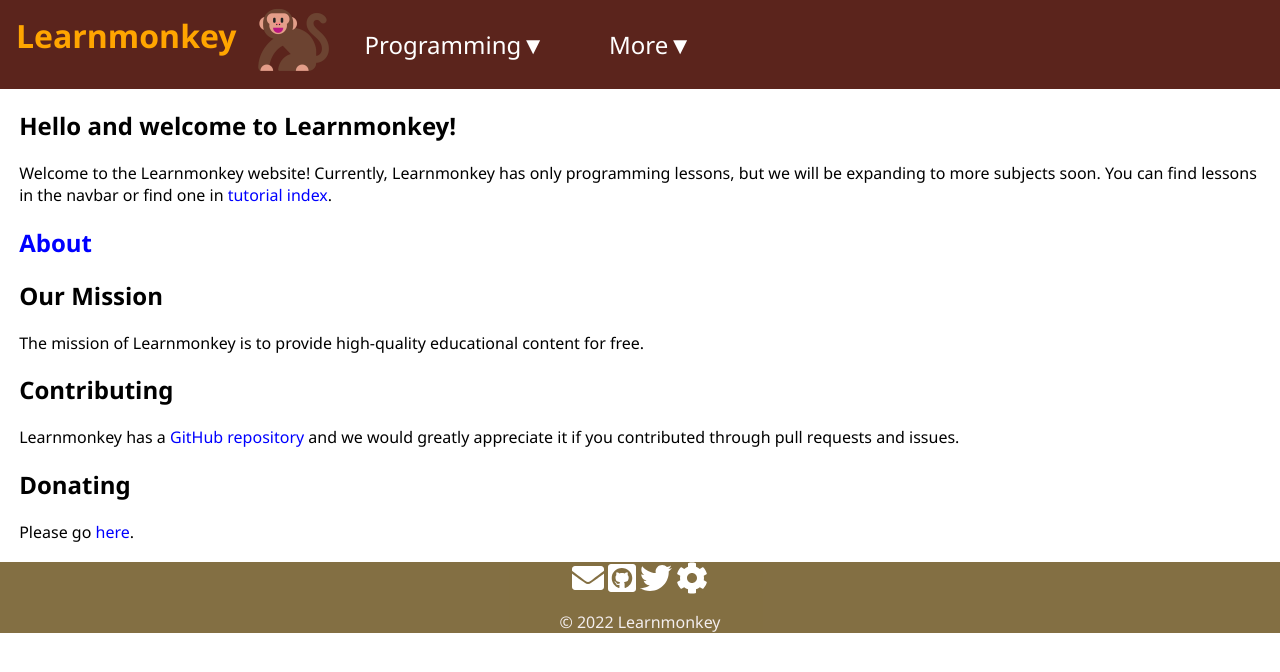
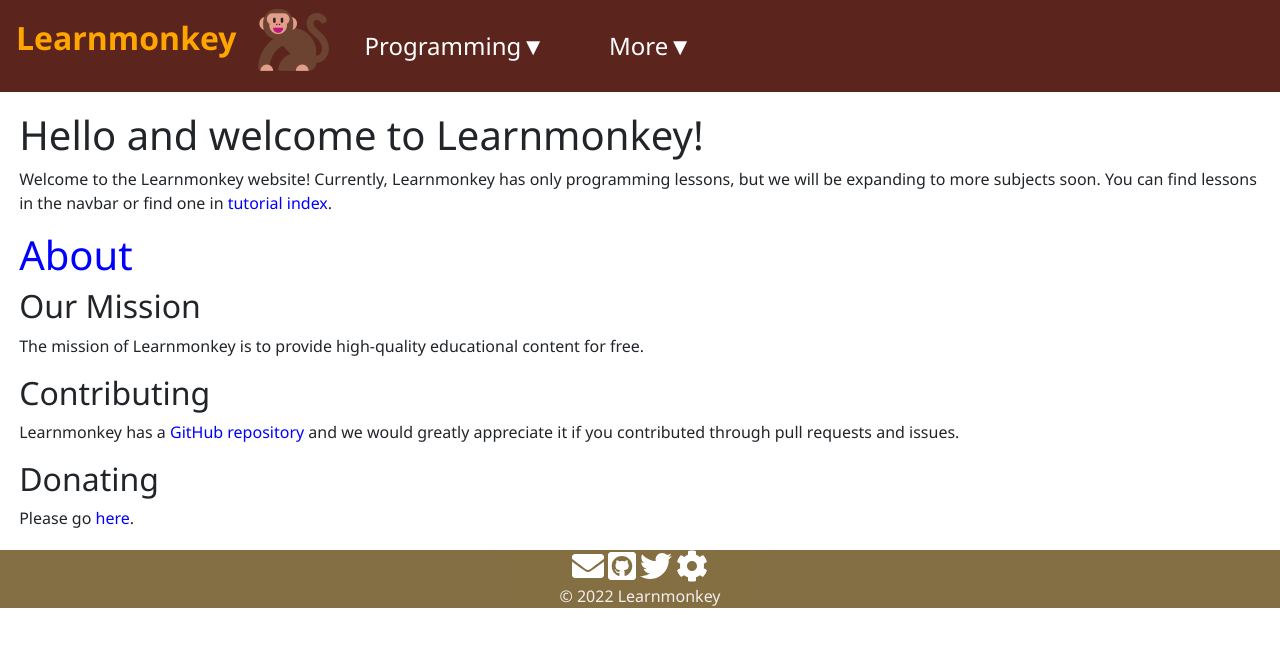
Before and after one commit to learnmonkey/learnmonkey.github.io, a Jekyll site: the page built from index.html, in a window 1280 px wide. Shown: the top 672 px of the page. Built offline with Jekyll 4.4.1, drawn with Linux system fonts in a browser that asks for light colours; nearby versions of some CDN libraries.

Commit message:
put bootstrap back in the head

```diff
--- a/_includes/head.html
+++ b/_includes/head.html
@@ -3,6 +3,8 @@
     <meta charset="utf-8">
     <meta name="viewport" content="width=device-width, initial-scale=1">
 <!--     <link rel="stylesheet" href="https://cdn.jsdelivr.net/npm/bootstrap@4.6.1/dist/css/bootstrap.min.css"> -->
+    <link href="https://cdn.jsdelivr.net/npm/bootstrap@5.1.3/dist/css/bootstrap.min.css" rel="stylesheet">
+    <script src="https://cdn.jsdelivr.net/npm/bootstrap@5.1.3/dist/js/bootstrap.bundle.min.js"></script>
     <script src="https://cdn.jsdelivr.net/npm/jquery@3.5.1/dist/jquery.slim.min.js"></script>
     <script src="https://cdn.jsdelivr.net/npm/popper.js@1.16.1/dist/umd/popper.min.js"></script>
     <link rel="stylesheet" href="/assets/css/style.css">
```
